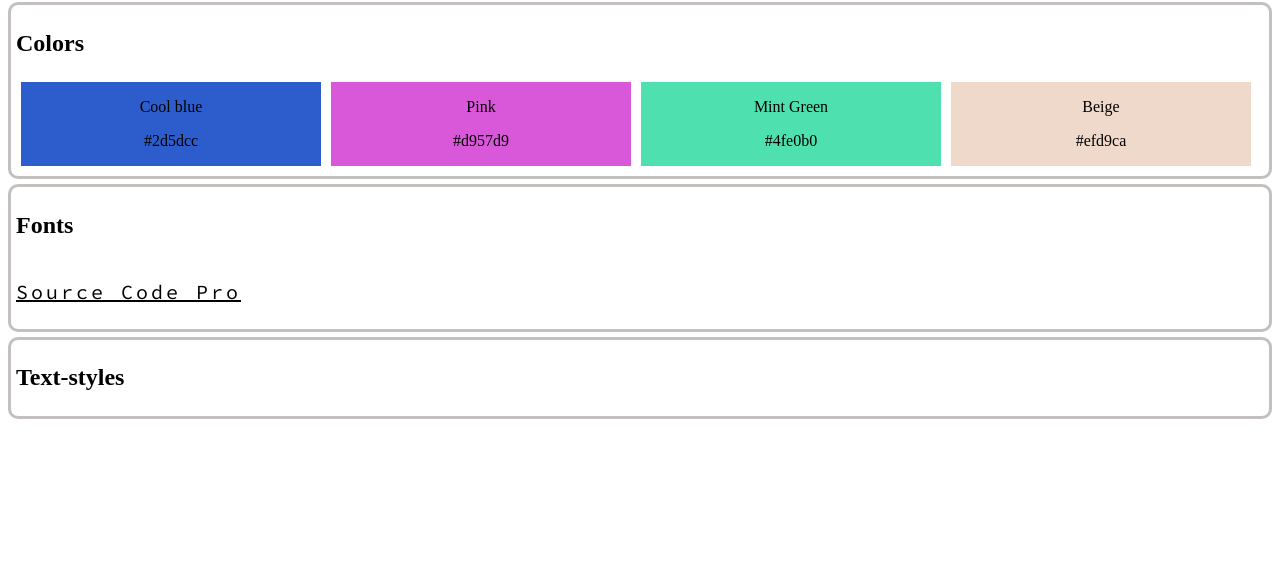
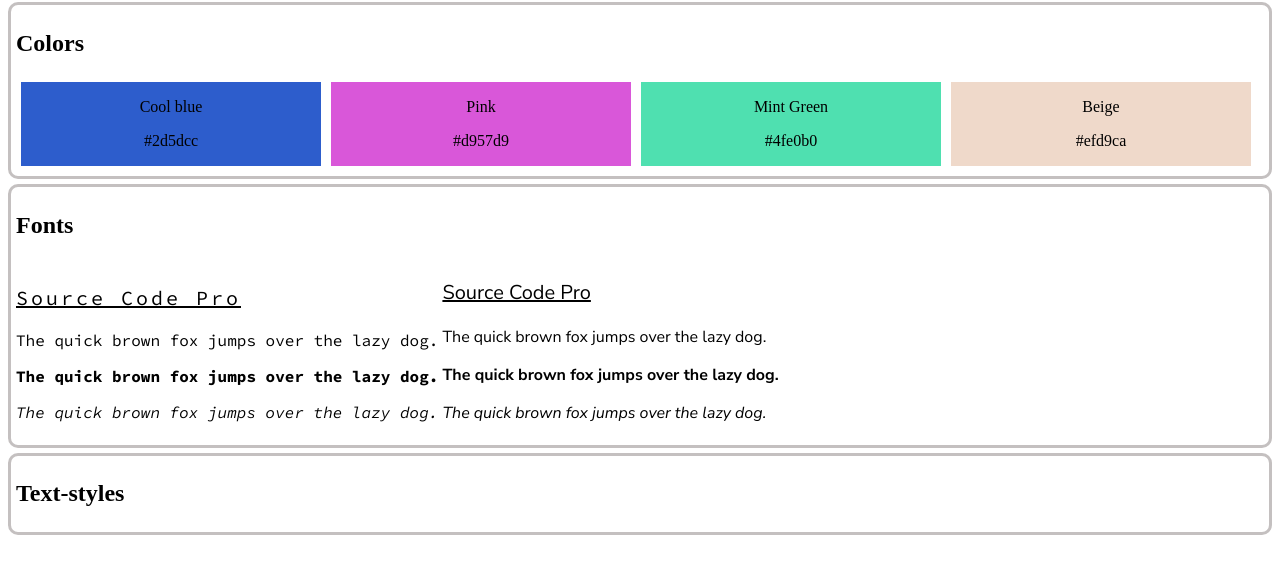
Before and after one commit to spoist/website-design-system-starting, a plain HTML site: page index.html in a window 1280 px wide. Shown: the part 170-744 px from the top of the page. Drawn offline with Linux system fonts and the light colour scheme.

Commit message:
Done sectond font panel content and styling

```diff
--- a/index.html
+++ b/index.html
@@ -63,9 +63,15 @@
             <div class="font-container">
                 <div class="font-panel one">
                     <p class="content one title">Source Code Pro</p>
+                    <p class="content one regular">The quick brown fox jumps over the lazy dog.</p>
+                    <p class="content one bold">The quick brown fox jumps over the lazy dog.</p>
+                    <p class="content one italic">The quick brown fox jumps over the lazy dog.</p>
                 </div>
                 <div class="font-panel two">
-
+                    <p class="content two title">Source Code Pro</p>
+                    <p class="content two regular">The quick brown fox jumps over the lazy dog.</p>
+                    <p class="content two bold">The quick brown fox jumps over the lazy dog.</p>
+                    <p class="content two italic">The quick brown fox jumps over the lazy dog.</p>
                 </div>
                 <div class="font-panel three">
 
--- a/styles.css
+++ b/styles.css
@@ -67,7 +67,20 @@
 /* Fonts */
 
 .font-container {
+    display: inline-block;
+}
 
+.title{
+    text-decoration: underline;
+    font-size: 20px;
+}
+
+.bold {
+    font-weight: bold;
+}
+
+.italic {
+    font-style: italic;
 }
 
 .font-panel {
@@ -79,7 +92,9 @@
 }
 
 .content.one.title {
-    text-decoration: underline;
-    font-size: 20px;
     letter-spacing: 3px;
 }
+
+.content.two {
+    font-family: 'Nunito Sans';
+}
```
